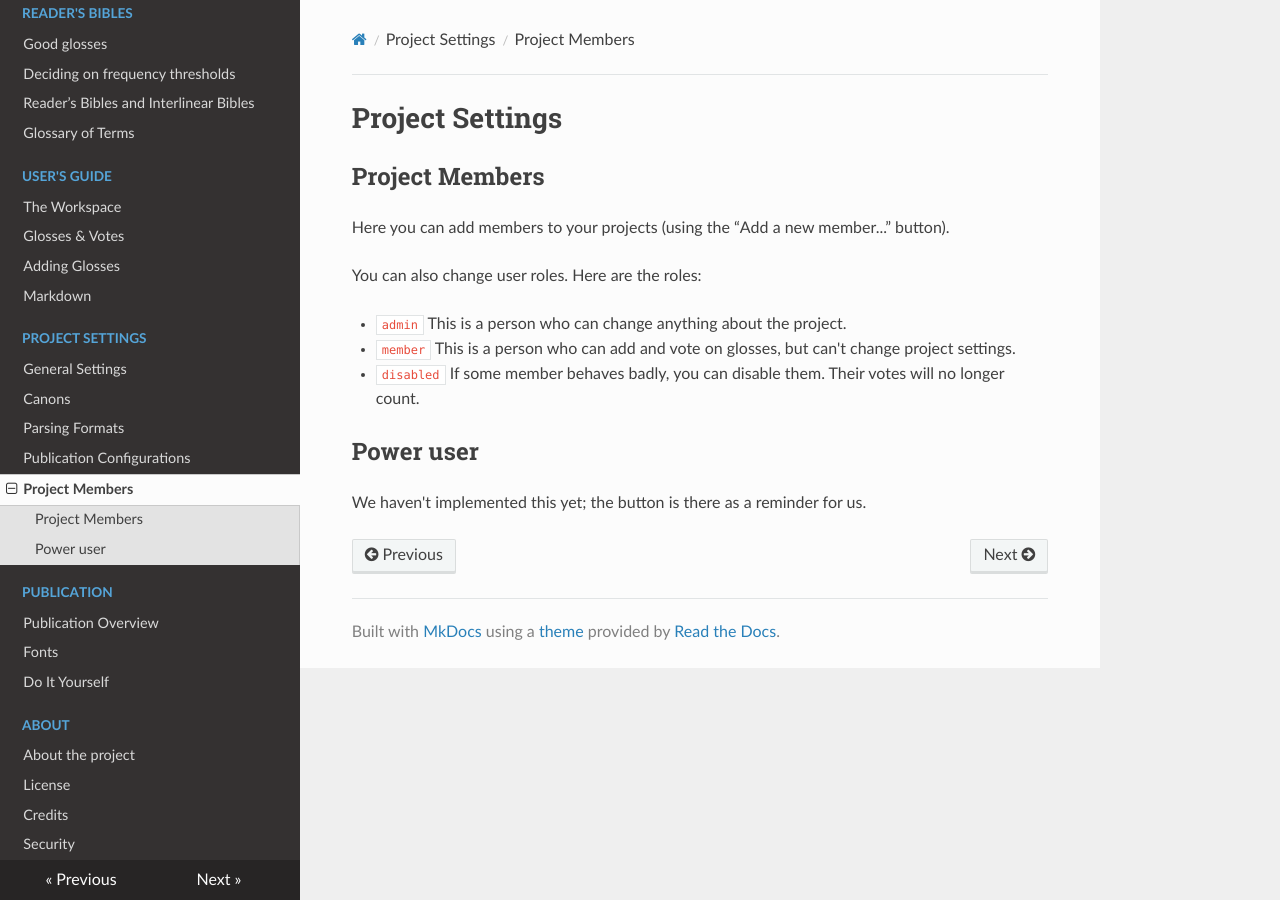
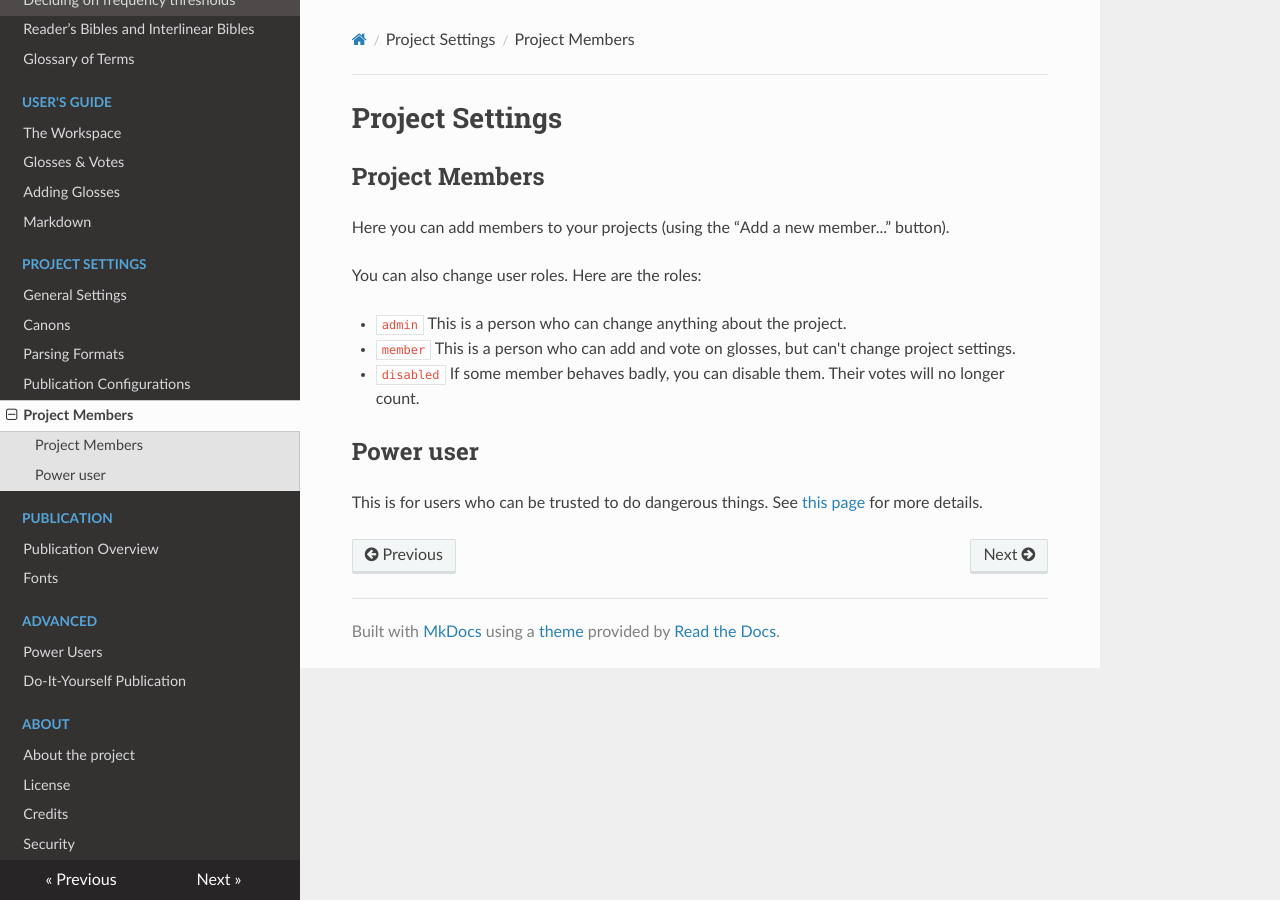
Before and after one commit to openreadersbibles/docs.openreadersbibles.org, an MkDocs documentation site: the page built from docs/project-settings/project-members.md, in a window 1280 px wide. Built offline with MkDocs 1.6.1, drawn with Linux system fonts in a browser that asks for light colours; nearby versions of some CDN libraries.

Commit message:
documentation update

```diff
--- a/docs/project-settings/project-members.md
+++ b/docs/project-settings/project-members.md
@@ -10,4 +10,4 @@ You can also change user roles. Here are the roles:
 - `disabled` If some member behaves badly, you can disable them. Their votes will no longer count.
 
 ## Power user
-We haven't implemented this yet; the button is there as a reminder for us.
+This is for users who can be trusted to do dangerous things. See [this page](power-users.md) for more details.
--- a/mkdocs.yml
+++ b/mkdocs.yml
@@ -20,7 +20,9 @@ nav:
   - Publication:
     - Publication Overview: publication-overview.md
     - Fonts: fonts.md
-    - Do It Yourself: DIY.md
+  - Advanced:
+    - Power Users: project-settings/power-users.md
+    - Do-It-Yourself Publication: DIY.md
   - About:
     - About the project: about.md
     - License: license.md
```
Also changed, not shown: docs/index.md (+1 -1 lines), docs/project-settings/power-users.md (added, +21 -0 lines), 1 other file.
